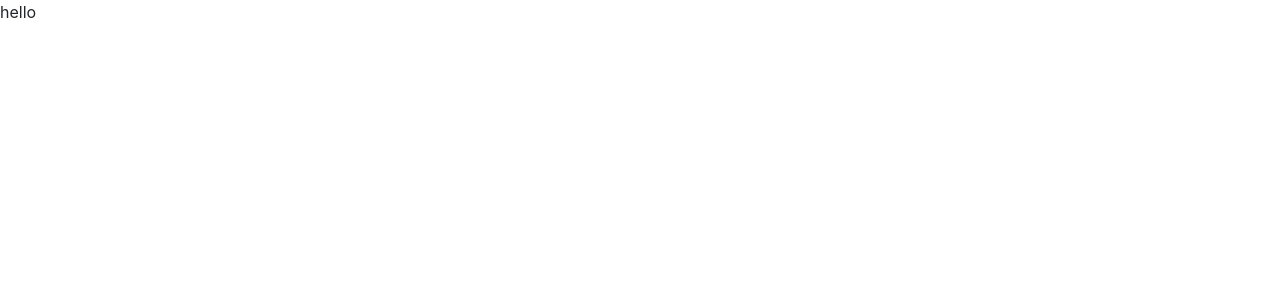
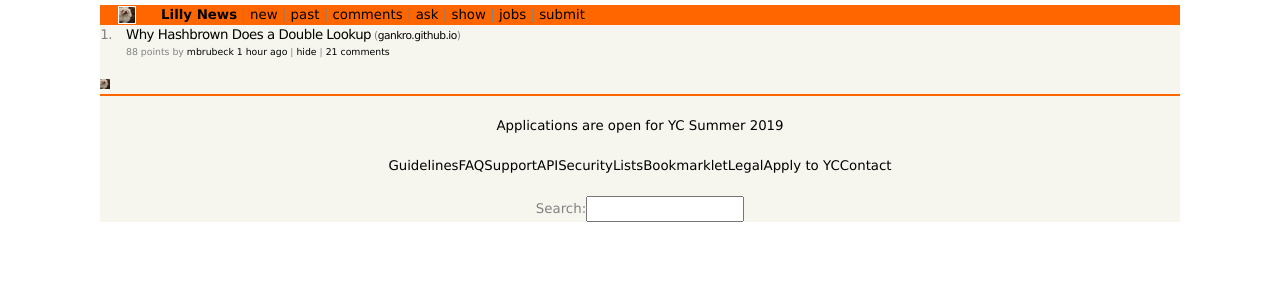
Before and after one commit to jacobbathan/hackernews-clone, a React (Create React App) app in the folder ClientApp/: page / in a window 1280 px wide. Shown: the top 300 px of the page. Built offline with nearby package versions, Linux system fonts and the light colour scheme; no server answers.

Commit message:
get all working in react

```diff
--- a/ClientApp/package.json
+++ b/ClientApp/package.json
@@ -3,6 +3,7 @@
   "version": "0.1.0",
   "private": true,
   "dependencies": {
+    "axios": "^0.18.0",
     "bootstrap": "^4.1.3",
     "jquery": "3.3.1",
     "react": "^16.0.0",
@@ -33,6 +34,5 @@
     "test": "cross-env CI=true react-scripts test --env=jsdom",
     "eject": "react-scripts eject",
     "lint": "eslint ./src/"
-  },
-  "proxy": "http://localhost:5001"
+  }
 }
--- /dev/null
+++ b/ClientApp/src/AxiosServices.js
@@ -0,0 +1,73 @@
+import axios from "axios";
+
+const onGlobalSuccess = response => {
+  return response.data;
+};
+
+const onGlobalError = err => {
+  return Promise.reject(err);
+};
+
+const getAllPosts = () => {
+  const config = {
+    method: "GET",
+    url: "/api/posts",
+    crossdomain: "true",
+    headers: { "Content-Type": "application/json" }
+  };
+  return axios(config)
+    .then(onGlobalSuccess)
+    .catch(onGlobalError);
+};
+
+const getPostById = id => {
+  const config = {
+    method: "GET",
+    url: `/api/posts/${id}`,
+    crossdomain: "true",
+    headers: { "Content-Type": "application/json" }
+  };
+  return axios(config)
+    .then(onGlobalSuccess)
+    .catch(onGlobalError);
+};
+
+const insertPost = payload => {
+  const config = {
+    method: "POST",
+    url: "/api/posts",
+    data: payload,
+    crossdomain: "true",
+    headers: { "Content-Type": "application/json" }
+  };
+  return axios(config)
+    .then(onGlobalSuccess)
+    .catch(onGlobalError);
+};
+
+const updatePost = (payload, id) => {
+  const config = {
+    method: "PUT",
+    url: `/api/posts/${id}`,
+    data: payload,
+    crossdomain: "true",
+    headers: { "Content-Type": "application/json" }
+  };
+  return axios(config)
+    .then(onGlobalSuccess)
+    .catch(onGlobalError);
+};
+
+const deletePost = id => {
+  const config = {
+    method: "DELETE",
+    url: `/api/posts/${id}`,
+    crossdomain: "true",
+    headers: { "Content-Type": "application/json" }
+  };
+  return axios(config)
+    .then(onGlobalSuccess)
+    .catch(onGlobalError);
+};
+
+export { getAllPosts, getPostById, insertPost, updatePost, deletePost };
--- /dev/null
+++ b/ClientApp/src/components/Posts.jsx
@@ -0,0 +1,84 @@
+import React from "react";
+import * as services from "../AxiosServices";
+
+class Posts extends React.Component {
+  state = {
+    posts: []
+  };
+
+  componentDidMount() {
+    services
+      .getAllPosts()
+      .then(this.getAllPostsSuccess)
+      .catch(this.getAllPostsError);
+  }
+
+  getAllPostsSuccess = results => {
+    console.log(results);
+    this.setState({
+      posts: results.dataResponse
+    });
+  };
+
+  getAllPostsError = error => {
+    console.log(error);
+  };
+
+  render() {
+    return (
+      <React.Fragment>
+        <tr class="athing" id="19444376">
+          <td align="right" valign="top" class="title">
+            <span class="rank">1.</span>
+          </td>{" "}
+          <td valign="top" class="votelinks">
+            <center>
+              <a
+                id="up_19444376"
+                href="vote?id=19444376&amp;how=up&amp;goto=news"
+              >
+                <div class="votearrow" title="upvote" />
+              </a>
+            </center>
+          </td>
+          <td class="title">
+            <a
+              href="https://gankro.github.io/blah/hashbrown-insert/"
+              class="storylink"
+            >
+              Why Hashbrown Does a Double Lookup
+            </a>
+            <span class="sitebit comhead">
+              {" "}
+              (
+              <a href="from?site=gankro.github.io">
+                <span class="sitestr">gankro.github.io</span>
+              </a>
+              )
+            </span>
+          </td>
+        </tr>
+        <tr>
+          <td colSpan="2" />
+          <td class="subtext">
+            <span class="score" id="score_19444376">
+              88 points
+            </span>{" "}
+            by{" "}
+            <a href="user?id=mbrubeck" class="hnuser">
+              mbrubeck
+            </a>{" "}
+            <span class="age">
+              <a href="item?id=19444376">1 hour ago</a>
+            </span>{" "}
+            <span id="unv_19444376" /> |{" "}
+            <a href="hide?id=19444376&amp;goto=news">hide</a> |{" "}
+            <a href="item?id=19444376">21&nbsp;comments</a>{" "}
+          </td>
+        </tr>
+      </React.Fragment>
+    );
+  }
+}
+
+export default Posts;
--- /dev/null
+++ b/ClientApp/src/components/PostsDashboard.css
@@ -0,0 +1,53 @@
+.title {
+  font-family: Verdana, Geneva, sans-serif;
+  font-size: 10pt;
+  color: #828282;
+  letter-spacing: -0.5px;
+}
+
+#contentWrapper {
+  display: block;
+  padding: 5px;
+}
+
+td {
+  font-family: Verdana, Geneva, sans-serif;
+  font-size: 10pt;
+  color: #828282;
+}
+
+td,
+th {
+  display: table-cell;
+  vertical-align: inherit;
+}
+
+.subtext {
+  font-family: Verdana, Geneva, sans-serif;
+  font-size: 7pt;
+  color: #828282;
+}
+
+a:link {
+  color: #000000;
+  text-decoration: none;
+}
+
+a:visted {
+  color: #000000;
+}
+
+.votearrow {
+  width: 10px;
+  height: 10px;
+  border: 0px;
+  margin: 3px 2px 6px;
+  background: no-repeat;
+  color: #828282;
+}
+
+.comhead {
+  font-size: 8pt;
+  color: #828282;
+  font-family: Verdana, Geneva, sans-serif;
+}
--- a/ClientApp/src/components/PostsDashboard.jsx
+++ b/ClientApp/src/components/PostsDashboard.jsx
@@ -1,8 +1,133 @@
 import React from "react";
+import img from "../assests/images/importantLillyPicture.jpg";
+import "./PostsDashboard.css";
+import Posts from "./Posts";
 
 class PostsDashboard extends React.Component {
   render() {
-    return <div>hello</div>;
+    return (
+      <center id="contentWrapper">
+        <table
+          id="hnmain"
+          border="0"
+          cellpadding="0"
+          cellspacing="0"
+          width="85%"
+          bgcolor="#f6f6ef"
+        >
+          <tbody>
+            <tr>
+              <td bgcolor="#ff6600">
+                <table
+                  border="0"
+                  cellpadding="0"
+                  cellspacing="0"
+                  width="100%"
+                  style={{ padding: "2px" }}
+                >
+                  <tbody>
+                    <tr>
+                      <td style={{ width: "18px", paddingRight: " 4px" }} />
+                      <a href="https://news.ycombinator.com">
+                        <img
+                          src={img}
+                          style={{
+                            border: "1px white solid",
+                            height: "18px",
+                            width: "18px"
+                          }}
+                          alt="imgTest"
+                        />
+                      </a>
+
+                      <td style={{ lineHeight: "12pt", height: "10px" }}>
+                        <span class="pagetop">
+                          <b class="hnname">
+                            <a href="news">Lilly News</a>
+                          </b>
+                          {"  "}| <a href="newest">new</a> |{" "}
+                          <a href="front">past</a> |{" "}
+                          <a href="newcomments">comments</a> |{" "}
+                          <a href="ask">ask</a> | <a href="show">show</a> |{" "}
+                          <a href="jobs">jobs</a> | <a href="submit">submit</a>{" "}
+                        </span>
+                      </td>
+                      <td style={{ textAlign: "right", paddingRight: "4px" }} />
+                    </tr>
+                  </tbody>
+                </table>
+              </td>
+            </tr>
+            <tr>
+              <td>
+                <table
+                  border="0"
+                  cellpadding="0"
+                  cellspacing="0"
+                  class="itemlist"
+                >
+                  <tbody>
+                    <Posts />
+                    <tr class="spacer" style={{ height: "5px" }} />
+                    <tr class="morespace" style={{ height: "10px" }} />
+                  </tbody>
+                </table>
+              </td>
+            </tr>
+            <tr>
+              <td>
+                <img src={img} height="10" width="10" alt="testTxt" />
+                <table width="100%" cellspacing="0" cellpadding="1">
+                  <tbody>
+                    <tr>
+                      <td bgcolor="#ff6600" />
+                    </tr>
+                  </tbody>
+                </table>
+                <br />
+                <center>
+                  <a href="https://www.ycombinator.com/apply/">
+                    Applications are open for YC Summer 2019
+                  </a>
+                </center>
+                <br />
+                <center>
+                  <span class="yclinks">
+                    <a href="newsguidelines.html">Guidelines</a>
+                    <a href="newsfaq.html">FAQ</a>
+                    <a href="mailto:hn@ycombinator.com">Support</a>
+                    <a href="https://github.com/HackerNews/API">API</a>
+                    <a href="security.html">Security</a>
+                    <a href="lists">Lists</a>
+                    <a href="bookmarklet.html" rel="nofollow">
+                      Bookmarklet
+                    </a>
+                    <a href="http://www.ycombinator.com/legal/">Legal</a>
+                    <a href="http://www.ycombinator.com/apply/">Apply to YC</a>
+                    <a href="mailto:hn@ycombinator.com">Contact</a>
+                  </span>
+                  <br />
+                  <br />
+                  <form method="get" action="//hn.algolia.com/">
+                    Search:
+                    <input
+                      type="text"
+                      name="q"
+                      value=""
+                      size="17"
+                      autoCorrect="off"
+                      spellCheck="false"
+                      autoCapitalize="off"
+                      autoComplete="false"
+                    />
+                  </form>
+                </center>
+              </td>
+            </tr>
+          </tbody>
+        </table>
+      </center>
+    );
   }
 }
 
```
Also changed, not shown: ClientApp/src/assests/images/importantLillyPicture.jpg (added), 1 other file (tests, documents, lock files or other folders).
